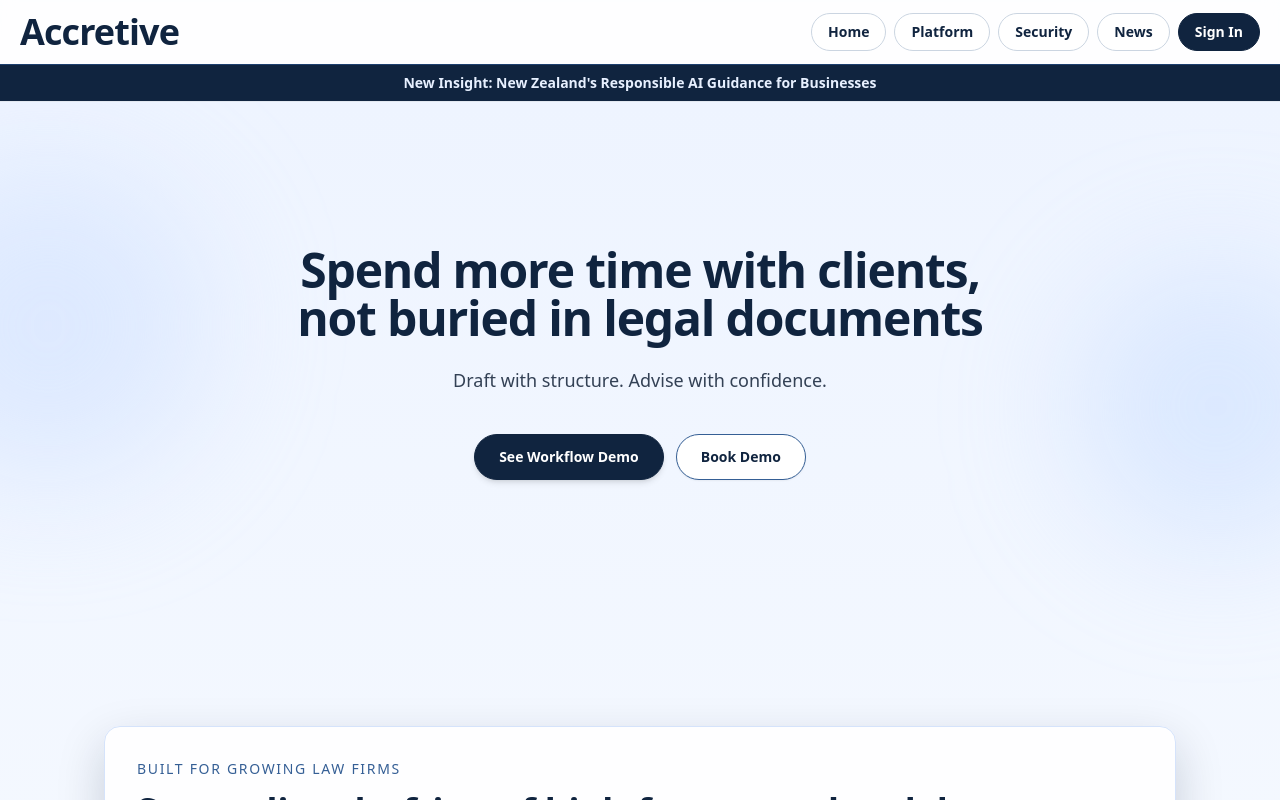
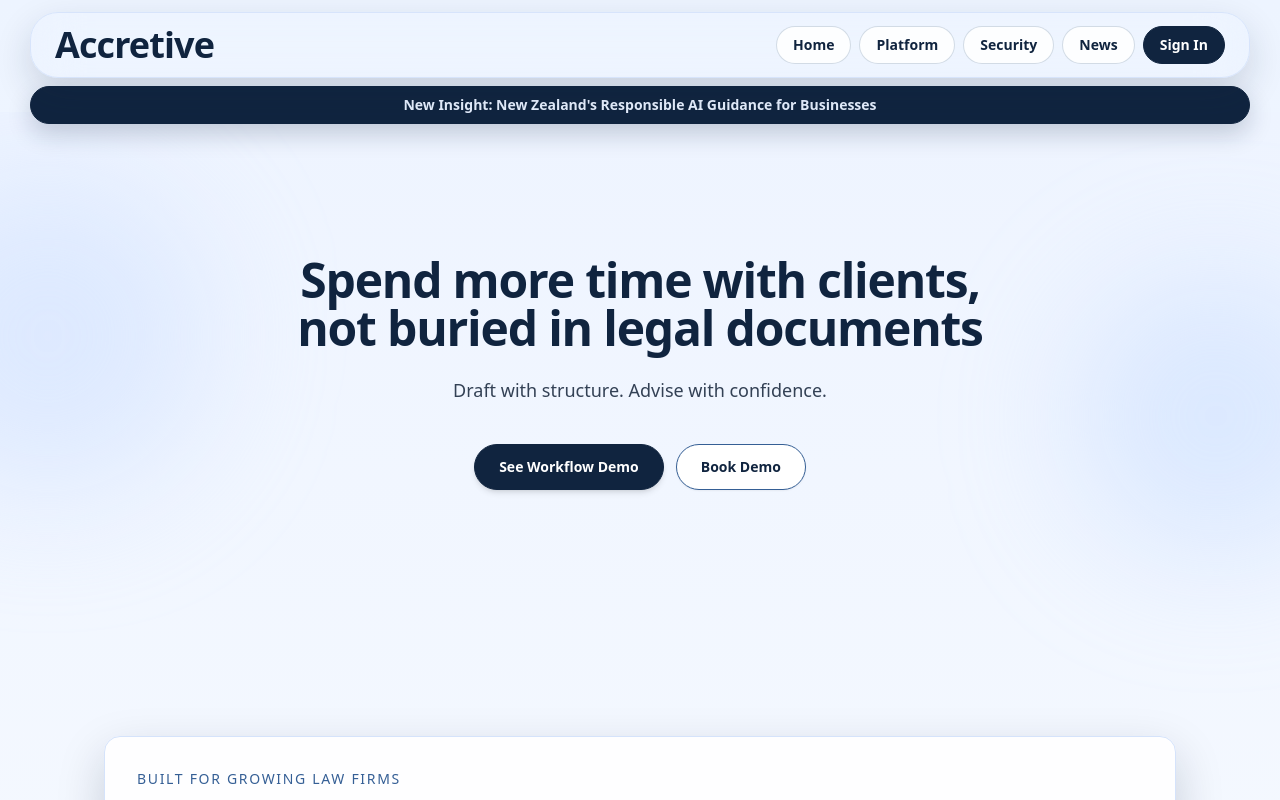
Before and after one commit to dearlovelucas-hub/Accretive.co.nz, a Next.js app: page / in a window 1280 px wide. Shown: the top 800 px of the page. Built offline with nearby package versions, Linux system fonts and the light colour scheme.

Commit message:
style(nav): make top menu sticky floating bubble

```diff
--- a/components/Nav.tsx
+++ b/components/Nav.tsx
@@ -26,8 +26,10 @@ export default function Nav() {
   }
 
   return (
-    <header className="sticky top-0 z-40 border-b border-slate-200 bg-white/90 backdrop-blur">
-      <div className="flex h-16 items-center justify-between px-3 md:px-5">
+    <header className="sticky top-3 z-40 px-3 md:px-5">
+      <div className="mx-auto max-w-[1220px] space-y-2">
+        <div className="rounded-[28px] border border-[#d7e4fb] bg-white/72 shadow-[0_14px_36px_rgba(16,36,63,0.16)] backdrop-blur-xl">
+          <div className="flex h-16 items-center justify-between px-4 md:px-6">
             <Link
               href="/"
               className="inline-flex items-center text-3xl font-semibold tracking-tight text-[#10243F] transition hover:text-[#355f95] focus-visible:outline-none focus-visible:ring-2 focus-visible:ring-[#355f95] md:text-4xl font-[var(--font-wordmark)]"
@@ -43,8 +45,8 @@ export default function Nav() {
                     href={link.href}
                     className={cn(
                       "rounded-full px-4 py-2 text-sm font-semibold transition focus-visible:outline-none focus-visible:ring-2 focus-visible:ring-[#355f95]",
-                  "border border-slate-300 bg-white text-[#10243F] hover:border-[#355f95] hover:bg-[#eef4ff]",
-                  active && "border-[#7fa8de] bg-[#d9eaff] font-semibold text-[#10243F]"
+                      "border border-slate-300/85 bg-white/85 text-[#10243F] hover:border-[#355f95] hover:bg-[#eef4ff]/90",
+                      active && "border-[#7fa8de] bg-[#d9eaff]/95 font-semibold text-[#10243F]"
                     )}
                     aria-current={active ? "page" : undefined}
                   >
@@ -64,7 +66,9 @@ export default function Nav() {
               </Link>
             </nav>
           </div>
-      <div className="border-t border-[#1d3f6e] bg-[#10243F]">
+        </div>
+
+        <div className="overflow-hidden rounded-full border border-[#10243F] bg-[#10243F] shadow-[0_10px_24px_rgba(16,36,63,0.2)]">
           <Link
             href={featuredInsightHref}
             className="block px-3 py-2 text-center text-sm font-semibold text-[#e7f0ff] transition hover:bg-[#163257] hover:text-white focus-visible:outline-none focus-visible:ring-2 focus-visible:ring-[#9dbcec] md:px-5"
@@ -72,6 +76,7 @@ export default function Nav() {
             New Insight: New Zealand&apos;s Responsible AI Guidance for Businesses
           </Link>
         </div>
+      </div>
     </header>
   );
 }
```
Lines whose indentation alone changed are shown as unchanged.
